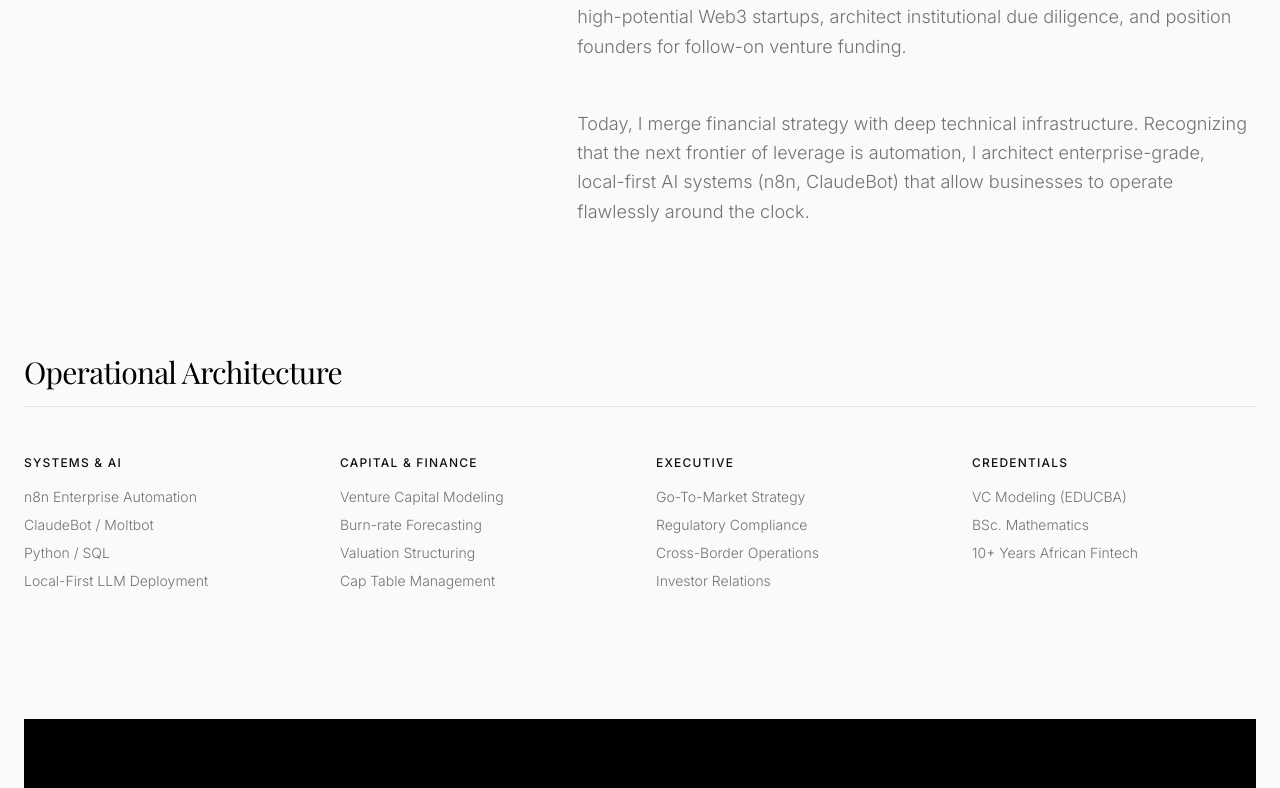
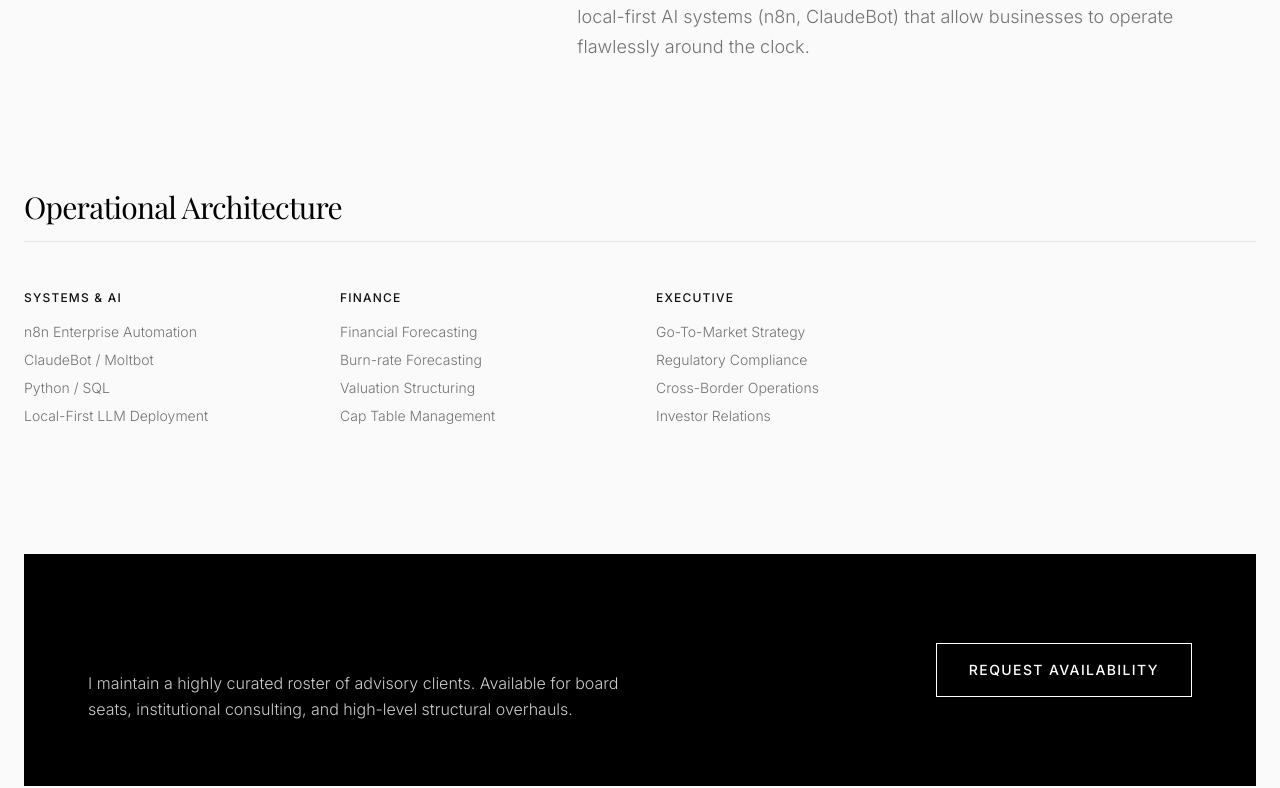
Before and after one commit to praisecookie/oke-website, a Next.js app: page /about in a window 1280 px wide. Shown: the part 946-1734 px from the top of the page. Built offline with nearby package versions, Linux system fonts and the light colour scheme; a web font is replaced by a local one.

Commit message:
chore: temporarily ventures on home and about pages

```diff
--- a/app/about/page.tsx
+++ b/app/about/page.tsx
@@ -33,7 +33,9 @@ export default function AboutPage() {
             My foundation is rooted in pure Mathematics. This analytical rigor allowed me to transition seamlessly into the complexities of financial technology. In 2016, I founded <strong className="font-medium text-[color:var(--color-foreground)]">Senexpay</strong>, navigating brutal regulatory landscapes and scaling a crypto-native platform to solve real-world cross-border payment bottlenecks.
           </p>
           <p>
+            {/* HIDDEN FOR NOW
             Having operated successfully as a founder, I expanded into capital allocation. At <strong className="font-medium text-[color:var(--color-foreground)]">SenexHub</strong>, I sit across the table, leveraging my operational scars to evaluate high-potential Web3 startups, architect institutional due diligence, and position founders for follow-on venture funding.
+            */}
           </p>
           <p>
             Today, I merge financial strategy with deep technical infrastructure. Recognizing that the next frontier of leverage is automation, I architect enterprise-grade, local-first AI systems (n8n, ClaudeBot) that allow businesses to operate flawlessly around the clock.
@@ -57,9 +59,12 @@ export default function AboutPage() {
           </div>
 
           <div>
-            <div className="text-xs uppercase tracking-widest text-[color:var(--color-foreground)] font-medium mb-4">Capital & Finance</div>
+            <div className="text-xs uppercase tracking-widest text-[color:var(--color-foreground)] font-medium mb-4">Finance</div>
             <ul className="space-y-2 text-sm text-[color:var(--color-muted)] font-light">
+              {/* HIDDEN FOR NOW
               <li>Venture Capital Modeling</li>
+              */}
+              <li>Financial Forecasting</li>
               <li>Burn-rate Forecasting</li>
               <li>Valuation Structuring</li>
               <li>Cap Table Management</li>
@@ -76,6 +81,7 @@ export default function AboutPage() {
             </ul>
           </div>
 
+          {/* HIDDEN FOR NOW
           <div>
             <div className="text-xs uppercase tracking-widest text-[color:var(--color-foreground)] font-medium mb-4">Credentials</div>
             <ul className="space-y-2 text-sm text-[color:var(--color-muted)] font-light">
@@ -84,6 +90,7 @@ export default function AboutPage() {
               <li>10+ Years African Fintech</li>
             </ul>
           </div>
+          */}
 
         </div>
       </div>
--- a/app/page.tsx
+++ b/app/page.tsx
@@ -10,7 +10,7 @@ export default function Home() {
           Oke Orhosere.
         </h1>
         <p className="text-xl md:text-2xl text-[color:var(--color-muted)] font-light max-w-2xl leading-relaxed">
-          Fintech Founder. Venture Capitalist. AI Automation Architect. <br />
+          Fintech Founder. AI Automation Architect. <br />
           Bridging the gap between operational scaling and autonomous systems.
         </p>
       </div>
```
